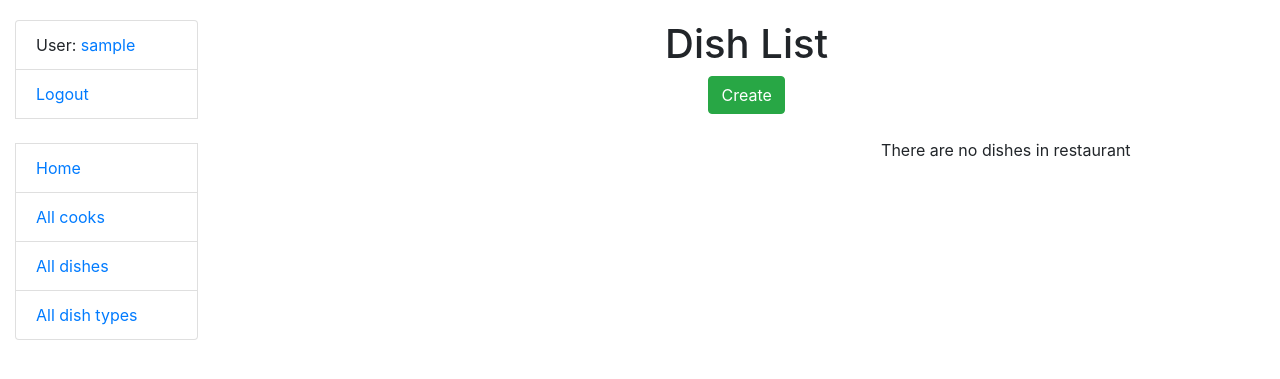
After one commit to svitlana-savikhina/restaurant-kitchen-service, a Django app: page /dishes/ in a window 1280 px wide. The commit adds this page. Shown: the top 379 px of the page. Run offline with Django 4.2, Linux system fonts and the light colour scheme; the visitor is signed in with stand-in values (Sample User, id 1); data that the repository does not hold is empty; some libraries are stand-ins or nearby versions.

Commit message:
Create DishListView and dish_list.html, edit urls.py & sidebar.html

```diff
--- a/kitchen/urls.py
+++ b/kitchen/urls.py
@@ -7,6 +7,7 @@ from kitchen.views import (
     CookCreateView,
     CookUpdateView,
     CookDeleteView,
+    DishListView,
 )
 
 urlpatterns = [
@@ -31,6 +32,10 @@ urlpatterns = [
         "cooks/<int:pk>/delete/", CookDeleteView.as_view(),
         name="cook-delete"
     ),
+    path(
+        "dishes/", DishListView.as_view(),
+        name="dish-list",
+    ),
 ]
 
 app_name = "kitchen"
--- a/kitchen/views.py
+++ b/kitchen/views.py
@@ -49,3 +49,9 @@ class CookDeleteView(LoginRequiredMixin, generic.DeleteView):
     model = Cook
     template_name = "kitchen/cook_confirm_delete.html"
     success_url = reverse_lazy("kitchen:cook-list")
+
+
+class DishListView(LoginRequiredMixin, generic.ListView):
+    model = Dish
+    queryset = Dish.objects.all().select_related("dish_type")
+    paginate_by = 4
--- a/templates/includes/sidebar.html
+++ b/templates/includes/sidebar.html
@@ -10,6 +10,6 @@
 
   <li class="list-group-item"><a href="{% url 'kitchen:index' %}">Home</a></li>
   <li class="list-group-item"><a href="{% url 'kitchen:cook-list' %}">All cooks</a></li>
-  <li class="list-group-item"><a href="#">All dishes</a></li>
+  <li class="list-group-item"><a href="{% url 'kitchen:dish-list' %}">All dishes</a></li>
   <li class="list-group-item"><a href="#">All dish types</a></li>
 </ul>
--- /dev/null
+++ b/templates/kitchen/dish_list.html
@@ -0,0 +1,60 @@
+{% extends "base.html" %}
+{% load crispy_forms_filters %}
+
+{% block content %}
+
+  <div class="container text-center  mt-7">
+    <h1>Dish List</h1>
+    <div class="container">
+
+      <a href="#" class="btn btn-success">
+      Create
+      </a>
+    </div>
+  </div>
+  <br>
+  <div class="container">
+    <div class="row justify-content-center">
+      <div class="col-lg-6">
+
+       </div>
+  {% if dish_list %}
+    <table class="table">
+  <tr>
+
+    <th >ID</th>
+    <th>Name</th>
+    <th>Dish type</th>
+    <th>Price</th>
+    <th>Description</th>
+
+  </tr>
+  {% for dish in dish_list %}
+  <tr>
+
+    <td>
+      {{ dish.id }}
+    </td>
+    <td>
+      <a href="#">{{ dish.name }}</a>
+    </td>
+    <td>
+    {{ dish.dish_type }}
+    </td>
+  <td>
+    {{ dish.price }}
+    </td>
+  <td>
+    {{ dish.description }}
+    </td>
+
+  </tr>
+  {% endfor %}
+    </table>
+    </div>
+    </div>
+
+  {% else %}
+  <p> There are no dishes in restaurant</p>
+  {% endif %}
+{% endblock %}
```
